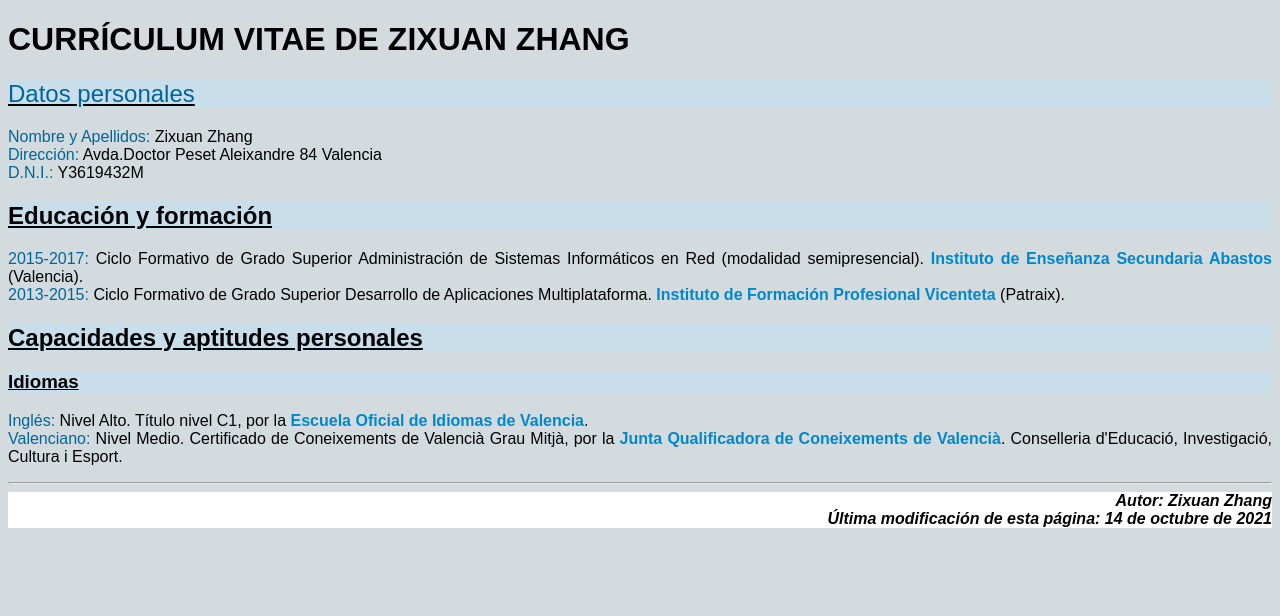
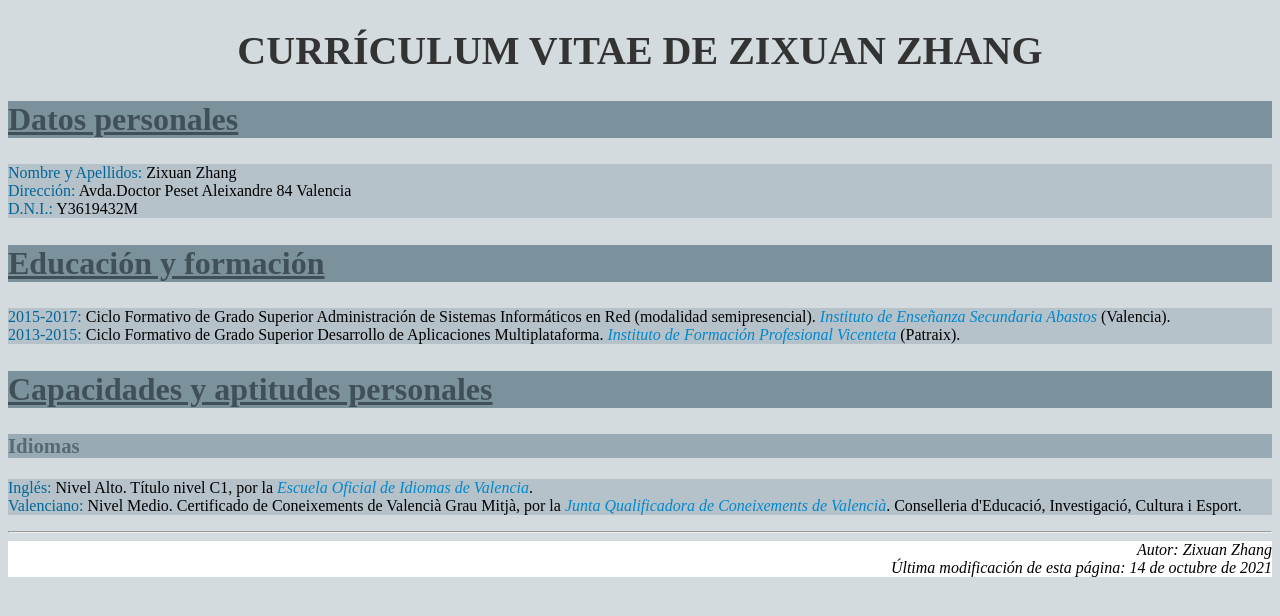
Before and after one commit to zhangzixuan0124/Lenguaje_de_marcas_EjerccioVitae, a plain HTML site: page Ejercicio_vitae/WebContent/Vitae.html in a window 1280 px wide. Drawn offline with Linux system fonts and the light colour scheme.

Commit message:
Add files via upload

```diff
--- a/Ejercicio_vitae/WebContent/Vitae.css
+++ b/Ejercicio_vitae/WebContent/Vitae.css
@@ -1,28 +1,47 @@
-    p{background-color: hsl(200, 15%, 85%)}
-    h2{
+body {
+    background-color: hsl(200, 15%, 85%);
+
+
+}
+
+h1 {
+    color: #333333;
+    font-size: 250%;
+    text-align: center;
+    text-transform: uppercase;
+}
+
+h2 {
+    background-color: hsl(200, 15%, 55%);
+    color: hsl(200, 15%, 30%);
+    font-size: 200%;
     text-decoration: underline;
-    background-color:  hsl(200, 45%, 85%);
-    }
-    h3{
-    text-decoration: underline;
-    background-color:  hsl(200, 45%, 85%);
-    }
-    strong {
+}
+
+h3 {
+    background-color: hsl(200, 15%, 65%);
+    color: hsl(200, 15%, 40%);
+    font-size: 130%;
+
+}
+
+p {
+    background-color: hsl(200, 15%, 75%);
+}
+
+em {
+    color: hsl(200, 100%, 40%);
+
+
+}
+
+strong {
     color: hsl(200, 100%, 30%);
     font-weight: normal;
 }
-em {
-    color: hsl(200, 100%, 40%);
-    font-style: normal;
-    font-weight: bold;
-}
-body {
-    background-color: hsl(200, 15%, 85%);
-    font-family: sans-serif;
-    text-align: justify;
-}
+
 address {
     background-color: white;
-    font-weight: bold;
+
     text-align: right;
 }
--- a/Ejercicio_vitae/WebContent/Vitae.html
+++ b/Ejercicio_vitae/WebContent/Vitae.html
@@ -1,12 +1,12 @@
 <!DOCTYPE html>
 <html>
 <link rel="stylesheet" href="Vitae.css">
-<title>vitae</title>
+<title>Ejercicio_vitae</title>
 <body>
 
 <h1>CURRÍCULUM VITAE DE ZIXUAN ZHANG</h1>
 
-<h2><strong>Datos personales</strong></h2>
+<h2>Datos personales</h2>
 <p>
     <strong>Nombre y Apellidos:</strong> Zixuan Zhang<br>
     <strong>Dirección:</strong> Avda.Doctor Peset Aleixandre 84 Valencia<br>
```
